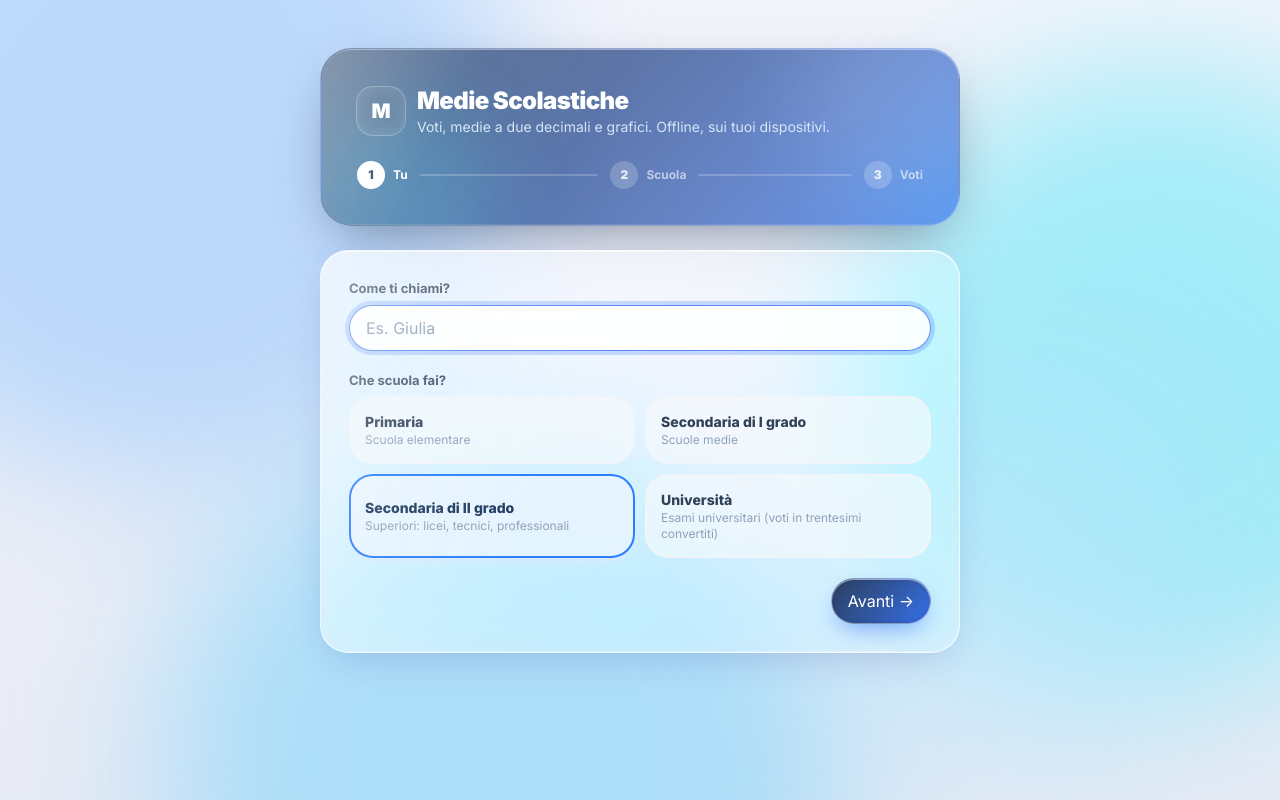
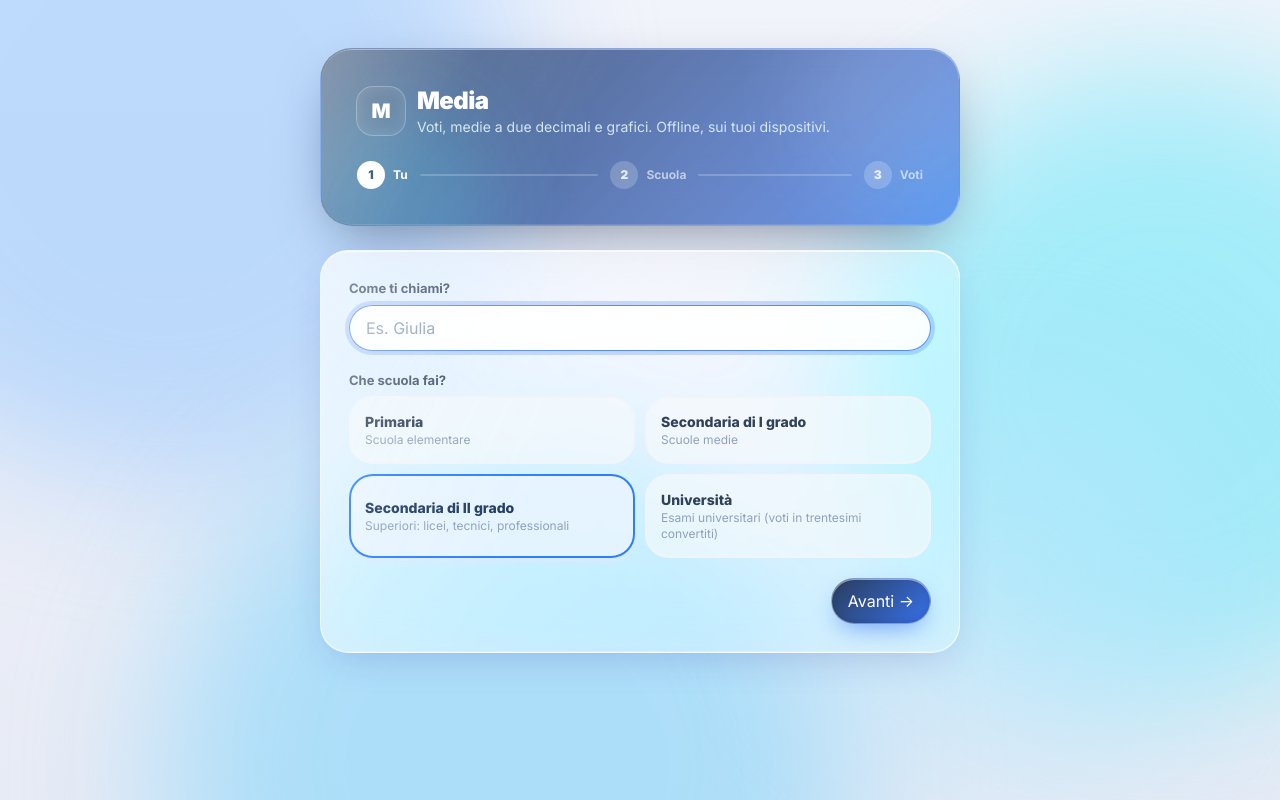
Before and after one commit to Andreito08/Media, a React (Vite) app: page / in a window 1280 px wide. Built offline with nearby package versions, Linux system fonts and the light colour scheme.

Commit message:
brand: app si chiama Media (titolo, manifest, onboarding, README, OG)

```diff
--- a/index.html
+++ b/index.html
@@ -12,12 +12,12 @@
       href="https://fonts.googleapis.com/css2?family=Inter:wght@400;500;600;700;800;900&display=swap"
       rel="stylesheet"
     />
-    <meta name="description" content="App per gestire medie scolastiche: voti, medie per materia, grafici e backup. Funziona offline su Android e iPhone." />
+    <meta name="description" content="Media: voti, medie per materia, grafici e backup. Funziona offline su Android e iPhone." />
     <meta name="mobile-web-app-capable" content="yes" />
     <meta name="apple-mobile-web-app-capable" content="yes" />
     <meta name="apple-mobile-web-app-status-bar-style" content="default" />
-    <meta name="apple-mobile-web-app-title" content="Medie" />
-    <title>Medie Scolastiche — voti, medie e grafici</title>
+    <meta name="apple-mobile-web-app-title" content="Media" />
+    <title>Media — voti, medie e grafici</title>
   </head>
   <body>
     <div id="root"></div>
--- a/src/components/Impostazioni.tsx
+++ b/src/components/Impostazioni.tsx
@@ -22,7 +22,7 @@ export function SezioneImpostazioni() {
       const url = URL.createObjectURL(blob);
       const a = document.createElement('a');
       a.href = url;
-      a.download = `medie-backup-${anno?.label.replace('/', '-') ?? 'anno'}-${new Date().toISOString().slice(0, 10)}.json`;
+      a.download = `media-backup-${anno?.label.replace('/', '-') ?? 'anno'}-${new Date().toISOString().slice(0, 10)}.json`;
       a.click();
       URL.revokeObjectURL(url);
       setMsg('Backup scaricato. Conservalo (Drive, email, chat): con quel file recuperi tutto.');
@@ -53,7 +53,7 @@ export function SezioneImpostazioni() {
       body{font-family:Arial,sans-serif;padding:32px;color:#111} table{width:100%;border-collapse:collapse;margin-top:16px}
       td,th{border:1px solid #ccc;padding:8px;text-align:left} h1{color:#1e3a5f}
     </style></head><body>
-      <h1>Medie scolastiche — ${profile?.nome ?? ''} (${anno?.label ?? ''})</h1>
+      <h1>Media — ${profile?.nome ?? ''} (${anno?.label ?? ''})</h1>
       <p>${profile?.indirizzoNome ?? ''} · Media generale: <b>${formatMedia(gen)}</b> · Generato il ${new Date().toLocaleDateString('it-IT')}</p>
       <table><tr><th>Materia</th><th>Voti</th><th>Media</th></tr>
       ${righe.map((r) => `<tr><td>${r.nome}</td><td>${r.n}</td><td>${formatMedia(r.media)}</td></tr>`).join('')}
--- a/src/components/ui.tsx
+++ b/src/components/ui.tsx
@@ -265,7 +265,7 @@ export function Onboarding() {
               M
             </div>
             <div>
-              <h1 className="text-2xl font-black tracking-tight">Medie Scolastiche</h1>
+              <h1 className="text-2xl font-black tracking-tight">Media</h1>
               <p className="text-sm text-sky-100/90">Voti, medie a due decimali e grafici. Offline, sui tuoi dispositivi.</p>
             </div>
           </div>
--- a/vite.config.ts
+++ b/vite.config.ts
@@ -14,8 +14,8 @@ export default defineConfig({
       registerType: 'autoUpdate',
       includeAssets: ['favicon.svg', 'apple-touch-icon.png', 'icon-maskable-512.png'],
       manifest: {
-        name: 'Medie Scolastiche',
-        short_name: 'Medie',
+        name: 'Media',
+        short_name: 'Media',
         description: 'Gestisci voti, medie e grafici per ogni materia',
         lang: 'it',
         theme_color: '#1e3a5f',
```
Also changed, not shown: public/og-preview.png, 1 other file (tests, documents, lock files or other folders).
